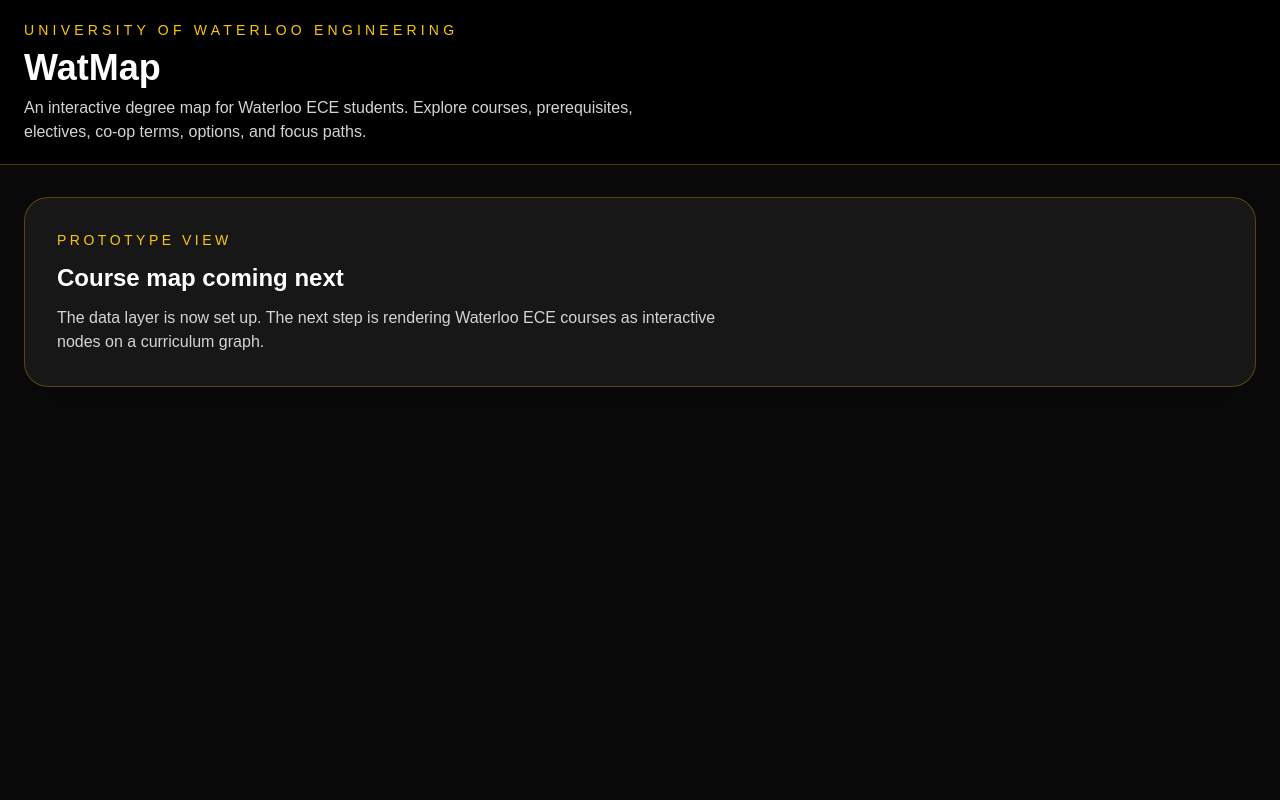
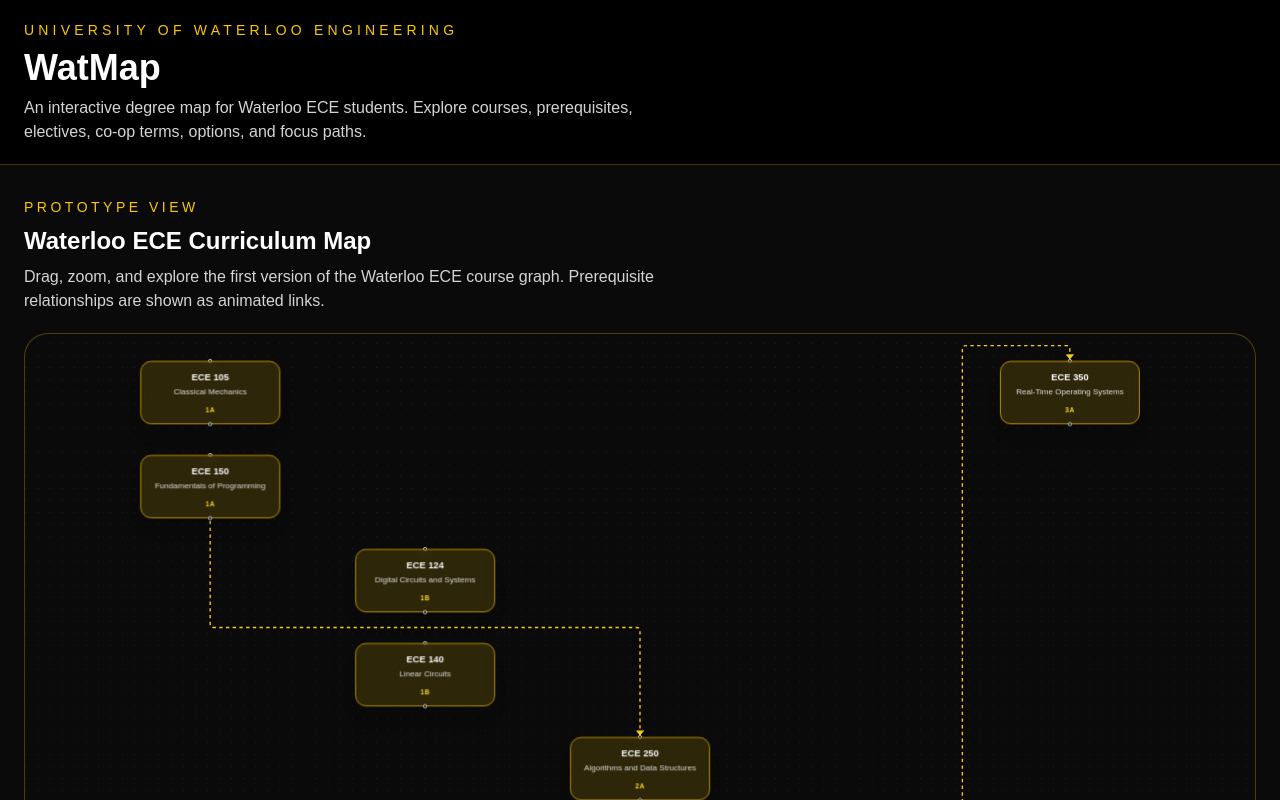
Before and after one commit to angelkassss/watmap, a Next.js app: page / in a window 1280 px wide. Shown: the top 800 px of the page. Built offline with nearby package versions, Linux system fonts and the light colour scheme.

Commit message:
implemented graph logic- spacing, order, position, errror handeling  and styling

```diff
--- a/app/page.tsx
+++ b/app/page.tsx
@@ -1,4 +1,6 @@
 import Header from "../components/Header";
+import CourseGraph from "../components/CourseGraph";
+
 
 export default function Home() {
   return (
@@ -6,20 +8,23 @@
       <Header />
 
       <section className="px-6 py-8">
-        <div className="rounded-3xl border border-yellow-500/30 bg-neutral-900 p-8 shadow-2xl">
+     <div className="mb-5 flex flex-col gap-2">
           <p className="text-sm uppercase tracking-[0.25em] text-yellow-400">
             Prototype View
           </p>
 
-          <h2 className="mt-3 text-2xl font-semibold">
-            Course map coming next
+        <h2 className="text-2xl font-semibold">
+            Waterloo ECE Curriculum Map
           </h2>
 
-          <p className="mt-3 max-w-2xl text-neutral-300">
-            The data layer is now set up. The next step is rendering Waterloo
-            ECE courses as interactive nodes on a curriculum graph.
+          <p className="max-w-2xl text-neutral-300">
+            Drag, zoom, and explore the first version of the Waterloo ECE course
+            graph. Prerequisite relationships are shown as animated links.
           </p>
         </div>
+
+        <CourseGraph />
+
       </section>
     </main>
   );
--- /dev/null
+++ b/components/CourseGraph.tsx
@@ -0,0 +1,126 @@
+
+"use client";// runs on client side aka on browser -  Mouse dragging + zomming in n out + clicking on nodes to see details + panning around the graph
+
+//imports graph lib, course data that were built
+
+import "@xyflow/react/dist/style.css";
+import {
+  ReactFlow,
+  Background, //dotted background grid
+  Controls, //lil zoom in/out buttons
+  Node,
+  Edge,
+  MarkerType,
+} from "@xyflow/react";
+import { courses } from "../data/courses";
+
+// "temrX" is a mapping of term names to x-coordinates for graph layout
+const termX: Record<string, number> = { //Object Record used stings as keys and number as values
+  "1A": 0, //key(string) : value(number)
+  "1B": 320,
+  "2A": 640,
+  "2B": 960,
+  "3A": 1280,
+  "3B": 1600,
+  "4A": 1920,
+  "4B": 2240,
+};
+//Graph construction logic: Left to right
+//1a -> 1b -> 2a -> 2b -> 3a -> 3b -> 4a -> 4b
+
+//every course -> converted unto a visual node w/ corresponding colours
+//core = yellow
+// technical elective = blue
+// complementary studies = pink
+// natural science = green
+// pd = emerald
+// coop = purple
+// capstone = orange
+function getCategoryClass(category: string) {
+  switch (category) {
+    case "core":
+      return "border-yellow-400 bg-yellow-400/15";
+    case "technical-elective":
+      return "border-blue-400 bg-blue-400/15";
+    case "complementary-studies":
+      return "border-pink-400 bg-pink-400/15";
+    case "natural-science":
+      return "border-green-400 bg-green-400/15";
+    case "pd":
+      return "border-emerald-400 bg-emerald-400/15";
+    case "coop":
+      return "border-purple-400 bg-purple-400/15";
+    case "capstone":
+      return "border-orange-400 bg-orange-400/15";
+    default:
+      return "border-neutral-500 bg-neutral-800";
+  }
+}
+//Graph Theory
+    // directed graph - one directsion from prereq to course
+    //
+//Course = > Node, and prereq relationships = Edges
+const nodes: Node[] = courses.map((course, index) => ({ //.map turns one list into other list - concverts course data into reactflow node data
+  id: course.id,
+  position: {
+    x: termX[course.term] ?? 0,
+    y: (index % 6) * 140,
+  },
+  data: {
+    label: (
+      <div
+        className={`w-52 rounded-2xl border px-4 py-3 shadow-xl backdrop-blur ${getCategoryClass(
+          course.category
+        )}`}
+      >
+        <p className="text-sm font-bold text-white">{course.code}</p>
+
+        <p className="mt-1 text-xs leading-snug text-neutral-200">
+          {course.title}
+        </p>
+
+        <p className="mt-3 text-[10px] font-semibold uppercase tracking-wider text-yellow-300">
+          {course.term}
+        </p>
+      </div>
+    ),
+  },
+  type: "default",
+
+  // removes reactflows default white node box
+  style: {
+    background: "transparent",
+    border: "none",
+    padding: 0,
+    width: 208,
+  },
+}));
+// prerequisite relationships -> edges, animated for visual effect
+const edges: Edge[] = courses.flatMap((course) =>
+  (course.prerequisites ?? []).map((prereq) => ({
+    id: `${prereq}-${course.id}`,
+    source: prereq,
+    target: course.id,
+    type: "smoothstep",
+    animated: true,
+    markerEnd: {
+      type: MarkerType.ArrowClosed,
+      color: "#facc15",
+    },
+    style: {
+      stroke: "#facc15",
+      strokeWidth: 2,
+    },
+  }))
+);
+
+export default function CourseGraph() {
+  return (
+    <div className="h-[75vh] overflow-hidden rounded-3xl border border-yellow-500/30 bg-neutral-950">
+      <ReactFlow nodes={nodes} edges={edges} fitView>
+        <Background color="#525252" gap={18} />
+        <Controls />
+      </ReactFlow>
+    </div>
+  );
+}
```
